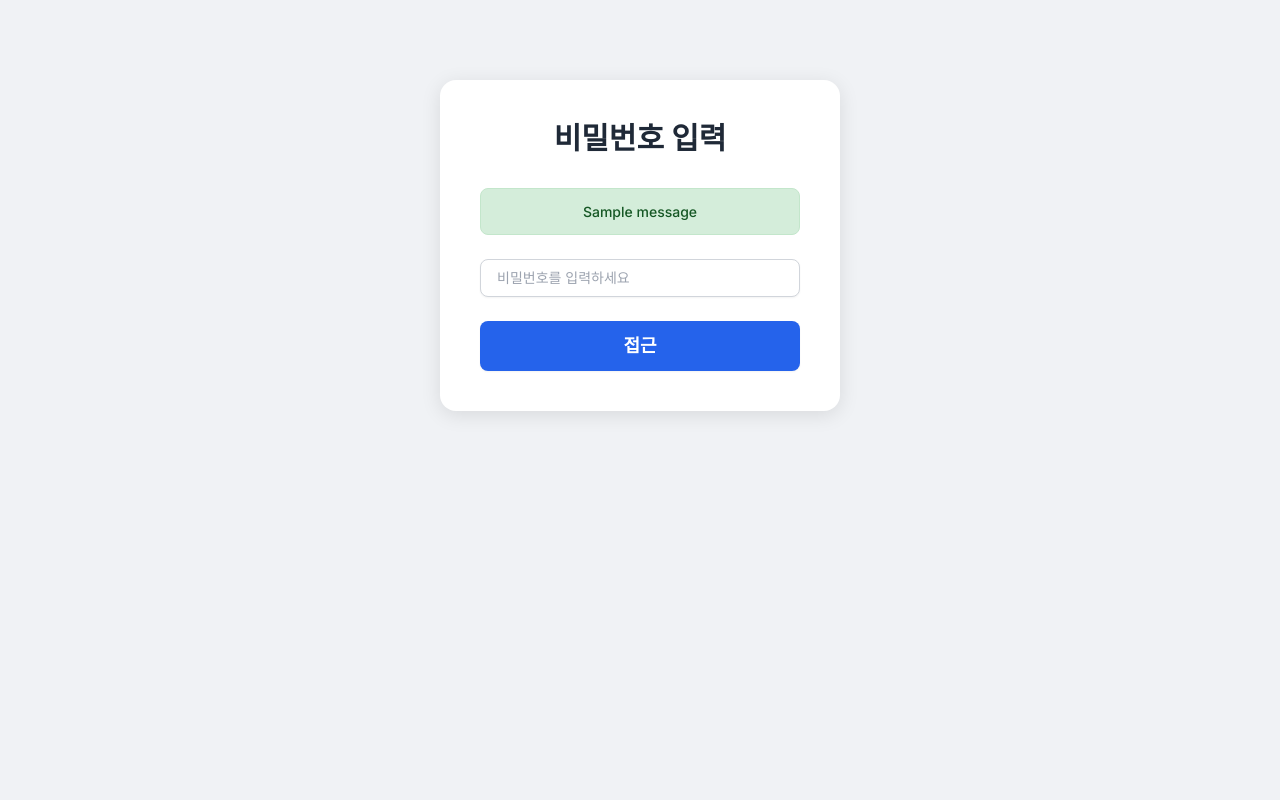
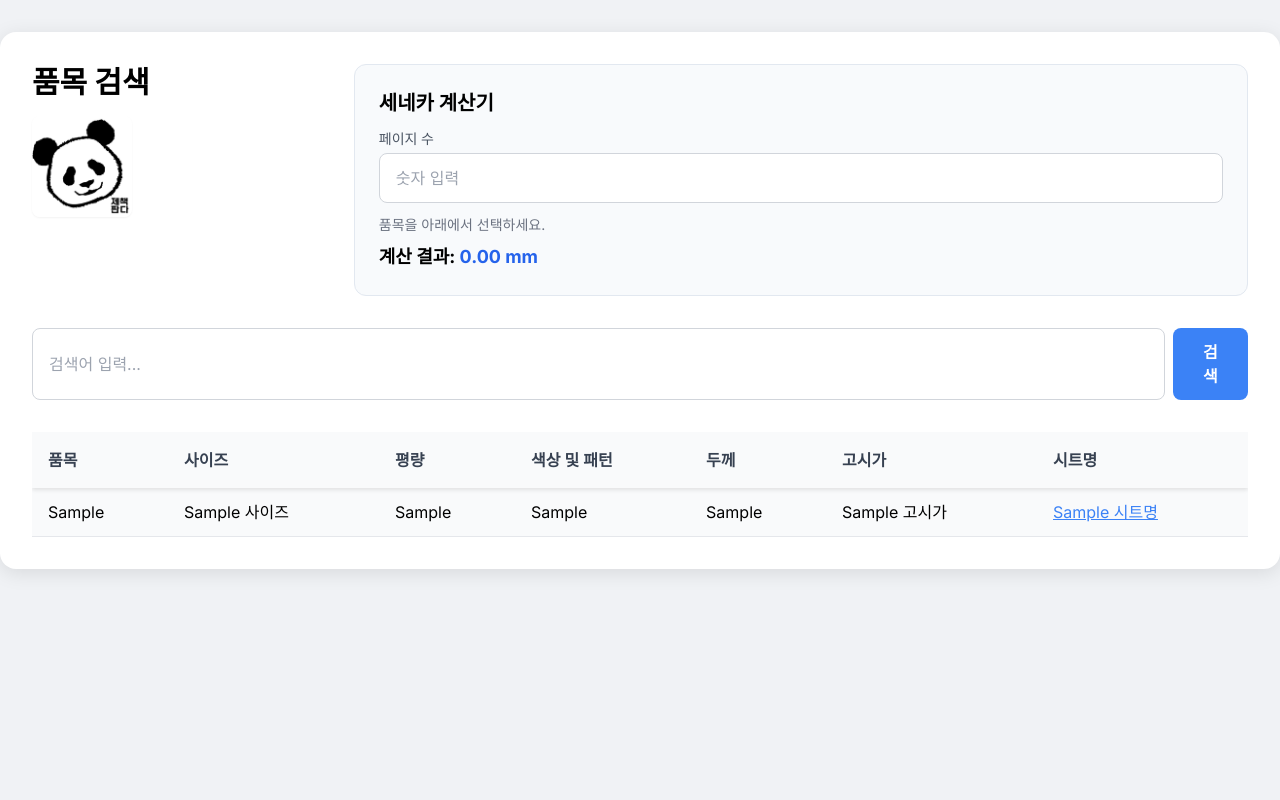
Before and after one commit to goodnotes2/paper, a Python web app: template templates/index.html in a window 1280 px wide. Run offline with Jinja, Linux system fonts and the light colour scheme; the template is opened without the code that fills it: most values are stand-ins (such as "Sample title", 1, 10 or a date in 2020); one stand-in notice (Sample message) is shown; some libraries are stand-ins or nearby versions.

Commit message:
최종 디자인 및 계산 로직 수정

```diff
--- a/templates/index.html
+++ b/templates/index.html
@@ -7,230 +7,108 @@
     <script src="https://cdn.tailwindcss.com"></script>
     <link href="https://fonts.googleapis.com/css2?family=Inter:wght@400;500;600;700&display=swap" rel="stylesheet">
     <style>
-        body {
-            font-family: 'Inter', sans-serif;
-            background-color: #f0f2f5;
-            display: flex;
-            justify-content: center;
-            align-items: flex-start; /* 중앙 정렬 해제하여 긴 리스트 보기 편하게 수정 */
-            min-height: 100vh;
-            margin: 0;
-        }
-        .container {
-            width: 100%;
-            max-width: 1200px;
-            margin: 2rem auto;
-            padding: 2rem;
-            background-color: #ffffff;
-            border-radius: 1rem;
-            box-shadow: 0 4px 20px rgba(0, 0, 0, 0.1);
-        }
-        .password-container {
-            background-color: #ffffff;
-            padding: 2.5rem;
-            border-radius: 1rem;
-            box-shadow: 0 4px 20px rgba(0, 0, 0, 0.1);
-            width: 100%;
-            max-width: 400px;
-            text-align: center;
-            margin-top: 10vh;
-        }
-        .search-input, .calculator-input {
-            border: 1px solid #d1d5db;
-            border-radius: 0.5rem;
-            padding: 0.75rem 1rem;
-            font-size: 1rem;
-            width: 100%;
-        }
-        .search-button, .calculator-button {
-            background-color: #3b82f6;
-            color: white;
-            padding: 0.75rem 1.5rem;
-            border-radius: 0.5rem;
-            font-weight: 600;
-            transition: background-color 0.2s ease-in-out;
-        }
-        .search-button:hover, .calculator-button:hover {
-            background-color: #2563eb;
+        body { font-family: 'Inter', sans-serif; background-color: #f0f2f5; margin: 0; padding-top: 2rem; }
+        .container { width: 95%; max-width: 1200px; margin: 0 auto 2rem; padding: 2rem; background-color: #ffffff; border-radius: 1rem; box-shadow: 0 4px 20px rgba(0, 0, 0, 0.1); }
+        .search-input, .calculator-input { border: 1px solid #d1d5db; border-radius: 0.5rem; padding: 0.75rem 1rem; width: 100%; }
+        .search-button { background-color: #3b82f6; color: white; padding: 0.75rem 1.5rem; border-radius: 0.5rem; font-weight: 600; }
+
+        /* 📌 테이블 헤더 브라우저 상단 고정 */
+        .sticky-header {
+            position: sticky;
+            top: 0;
+            z-index: 50;
+            background-color: #f3f4f6 !important;
+            box-shadow: 0 2px 4px rgba(0,0,0,0.1);
         }
 
-        /* 📌 테이블 헤더 브라우저 최상단 고정 */
-        .table-header {
-            background-color: #f3f4f6 !important;
-            position: sticky;
-            top: 0;           /* 브라우저 맨 위에 고정 */
-            z-index: 50;      /* 다른 요소들보다 최상위에 위치 */
-            box-shadow: 0 2px 4px rgba(0, 0, 0, 0.1); /* 고정되었을 때 구분선 효과 */
-            color: #374151;
-            font-weight: 600;
-            padding: 1rem;
-            text-align: left;
-        }
+        th { padding: 1rem; text-align: left; color: #374151; font-weight: 600; }
+        td { padding: 0.75rem 1rem; border-bottom: 1px solid #e5e7eb; }
+        tr:nth-child(odd) { background-color: #f9fafb; }
+        tr:hover { background-color: #eff6ff; cursor: pointer; }
 
-        .table-row:nth-child(odd) {
-            background-color: #f9fafb;
-        }
-        .table-row-cell {
-            padding: 0.75rem 1rem;
-            border-bottom: 1px solid #e5e7eb;
-        }
-        .flash-message {
-            padding: 0.75rem 1rem;
-            margin-bottom: 1rem;
-            border-radius: 0.5rem;
-            font-size: 0.875rem;
-            font-weight: 500;
-        }
-        .flash-message.success { background-color: #d4edda; color: #155724; border: 1px solid #c3e6cb; }
-        .flash-message.danger { background-color: #f8d7da; color: #721c24; border: 1px solid #f5c6cb; }
-
-        .selected-product-display {
-            font-size: 0.9rem;
-            color: #4b5563;
-            margin-top: 0.5rem;
-            min-height: 1.5rem;
-        }
-
-        /* 📌 max-height 제거됨: 테이블이 전체 길이로 나옴 */
-        .table-container {
-            width: 100%;
-            overflow-x: auto; /* 가로 스크롤은 유지 */
-        }
+        .logo-img { width: 100px; height: auto; border-radius: 0.5rem; }
+        .calculator-box { background-color: #f8fafc; padding: 1.5rem; border-radius: 0.75rem; border: 1px solid #e2e8f0; }
     </style>
 </head>
 <body>
-    {% if not authenticated %}
-        <div class="password-container">
-            <h2 class="text-3xl font-bold text-gray-800 mb-8">비밀번호 입력</h2>
-            {% with messages = get_flashed_messages(with_categories=true) %}
-                {% if messages %}
-                    <div class="mb-6">
-                        {% for category, message in messages %}
-                            <div class="flash-message {{ category }}">{{ message }}</div>
-                        {% endfor %}
-                    </div>
-                {% endif %}
-            {% endwith %}
-            <form method="POST" action="{{ url_for('index') }}" class="space-y-6">
-                <input type="password" id="password" name="password" placeholder="비밀번호를 입력하세요" required
-                       class="mt-1 block w-full px-4 py-2 border border-gray-300 rounded-lg shadow-sm focus:ring-blue-500 focus:border-blue-500 sm:text-sm">
-                <button type="submit" class="w-full flex justify-center py-2.5 px-4 border border-transparent rounded-lg shadow-sm text-lg font-semibold text-white bg-blue-600 hover:bg-blue-700">
-                    접근
-                </button>
-            </form>
-        </div>
-    {% else %}
     <div class="container">
-            <div class="flex justify-between items-center mb-8">
-                <h1 class="text-4xl font-extrabold text-gray-900">품목 검색</h1>
+        <div class="flex flex-col sm:flex-row justify-between items-start gap-6 mb-8">
+            <div class="w-full sm:w-1/4">
+                <h1 class="text-3xl font-extrabold mb-4">품목 검색</h1>
+                <img src="/static/search.png" alt="Logo" class="logo-img shadow-sm" onerror="this.src='https://via.placeholder.com/100?text=Logo'">
             </div>
 
-            <div class="flex flex-col sm:flex-row items-start justify-between gap-8 mb-8 w-full">
-                <div class="flex-shrink-0 w-full sm:w-1/3 flex justify-center sm:justify-start">
-                    <img src="{{ url_for('static', filename='search.png') }}" alt="Search Logo" class="w-24 h-auto rounded-lg shadow-md">
-                </div>
-
-                <div class="bg-gray-50 p-6 rounded-lg shadow-inner w-full sm:w-2/3">
-                    <h2 class="text-2xl font-bold text-gray-800 mb-2">세네카 계산기</h2>
-                    <div class="flex flex-col sm:flex-row gap-4 mb-2 items-end">
-                        <div class="flex-1 max-w-xs">
-                            <label for="seneca_page_count" class="block text-sm font-medium text-gray-700 mb-1">페이지</label>
-                            <input type="number" step="1" id="seneca_page_count" name="seneca_page_count" placeholder="페이지 수" class="calculator-input">
-                            <input type="hidden" id="seneca_selected_thickness_hidden">
+            <div class="w-full sm:w-3/4 calculator-box">
+                <h2 class="text-xl font-bold mb-3">세네카 계산기</h2>
+                <div class="flex items-end gap-4 mb-3">
+                    <div class="flex-1">
+                        <label class="block text-sm font-medium text-gray-600 mb-1">페이지 수</label>
+                        <input type="number" id="page_input" placeholder="숫자 입력" class="calculator-input" oninput="calculate()">
                     </div>
                 </div>
-                    <p class="selected-product-display" id="seneca_selected_product_info_display">품목을 선택해주세요.</p>
-                    <p class="text-xl font-semibold text-gray-800">
-                        결과: <span class="text-blue-600" id="seneca_calculated_result_display">0.0 세네카</span>
-                    </p>
+                <p id="product_info" class="text-sm text-gray-500 mb-2">품목을 아래에서 선택하세요.</p>
+                <div class="text-lg font-bold">계산 결과: <span id="result" class="text-blue-600">0.00 mm</span></div>
             </div>
         </div>
 
-            <form method="POST" action="{{ url_for('index') }}" class="flex gap-4 mb-8">
-                <input type="text" name="keyword" placeholder="검색어를 입력하세요..." value="{{ keyword }}" class="search-input flex-grow">
+        <form method="POST" class="flex gap-2 mb-8">
+            <input type="text" name="keyword" value="{{ keyword }}" placeholder="검색어 입력..." class="search-input">
             <button type="submit" class="search-button">검색</button>
         </form>
 
-            {% if results %}
-                <div class="table-container shadow-md rounded-lg">
-                    <table class="min-w-full divide-y divide-gray-200">
-                        <thead>
+        <div class="overflow-x-auto">
+            <table class="min-w-full bg-white">
+                <thead class="sticky-header">
                     <tr>
-                                <th class="table-header">품목</th>
-                                <th class="table-header">사이즈</th>
-                                <th class="table-header">평량</th>
-                                <th class="table-header">색상 및 패턴</th>
-                                <th class="table-header">두께</th>
-                                <th class="table-header">고시가</th>
-                                <th class="table-header">시트명</th>
+                        <th>품목</th>
+                        <th>사이즈</th>
+                        <th>평량</th>
+                        <th>색상 및 패턴</th>
+                        <th>두께</th>
+                        <th>고시가</th>
+                        <th>시트명</th>
                     </tr>
                 </thead>
-                        <tbody class="bg-white divide-y divide-gray-200">
+                <tbody>
                     {% for item in results %}
-                            <tr class="cursor-pointer hover:bg-blue-50"
-                                data-품목="{{ item.품목 }}" data-사이즈="{{ item.사이즈 }}"
-                                data-평량="{{ item.평량 }}" data-두께="{{ item.두께 }}"
-                                onclick="selectProductForSeneca(this)">
-                                <td class="table-row-cell">{{ item.품목 }}</td>
-                                <td class="table-row-cell">{{ item.사이즈 }}</td>
-                                <td class="table-row-cell">{{ item.평량 }}</td>
-                                <td class="table-row-cell">{{ item.색상_및_패턴 }}</td>
-                                <td class="table-row-cell">{{ item.두께 }}</td>
-                                <td class="table-row-cell" data-original-price="{{ item.고시가_원본 }}" onclick="togglePrice(this)">{{ item.고시가 }}</td>
-                                <td class="table-row-cell">
-                                    <a href="{{ item.url }}" target="_blank" class="text-blue-600 hover:underline">{{ item.시트명 }}</a>
-                                </td>
+                    <tr onclick="selectRow(this, '{{ item.두께 }}', '{{ item.품목 }}')">
+                        <td>{{ item.품목 }}</td>
+                        <td>{{ item.사이즈 }}</td>
+                        <td>{{ item.평량 }}</td>
+                        <td>{{ item.색상_및_패턴 }}</td>
+                        <td>{{ item.두께 }}</td>
+                        <td>{{ item.고시가 }}</td>
+                        <td><a href="{{ item.url }}" target="_blank" class="text-blue-500 underline">{{ item.시트명 }}</a></td>
                     </tr>
                     {% endfor %}
                 </tbody>
             </table>
         </div>
-            {% endif %}
     </div>
-    {% endif %}
 
     <script>
-        const senecaResultDisplay = document.getElementById('seneca_calculated_result_display');
-        const senecaPageCountInput = document.getElementById('seneca_page_count');
-        const senecaSelectedThicknessHidden = document.getElementById('seneca_selected_thickness_hidden');
-        const senecaSelectedProductInfoDisplay = document.getElementById('seneca_selected_product_info_display');
+        let selectedThickness = 0;
 
-        function triggerSenecaCalculation() {
-            const pageCount = parseFloat(senecaPageCountInput.value);
-            const thickness = parseFloat(senecaSelectedThicknessHidden.value);
-            if (pageCount && thickness) {
-                const result = (pageCount / 2) * thickness / 1000;
-                senecaResultDisplay.textContent = result.toFixed(2) + ' 세네카';
+        function selectRow(row, thickness, name) {
+            // thickness가 문자열로 들어올 수 있으므로 숫자로 변환
+            selectedThickness = parseFloat(thickness);
+            document.getElementById('product_info').innerText = "선택됨: " + name + " (두께: " + thickness + ")";
+            calculate();
+        }
+
+        function calculate() {
+            const pages = parseFloat(document.getElementById('page_input').value);
+            const resultElement = document.getElementById('result');
+
+            if (pages > 0 && selectedThickness > 0) {
+                // 세네카 공식: (페이지 / 2) * 두께 / 1000
+                const res = (pages / 2) * selectedThickness / 1000;
+                resultElement.innerText = res.toFixed(2) + " mm";
+                resultElement.classList.remove('text-red-500');
             } else {
-                senecaResultDisplay.textContent = '0.0 세네카';
+                resultElement.innerText = "0.00 mm";
             }
         }
-
-        function selectProductForSeneca(rowElement) {
-            const { 품목, 사이즈, 평량, 두께 } = rowElement.dataset;
-            if (!두께 || 두께 === 'None' || 두께 === 'nan') {
-                alert("두께 정보가 없습니다.");
-                return;
-            }
-            senecaSelectedThicknessHidden.value = 두께;
-            senecaSelectedProductInfoDisplay.textContent = `${품목} (${사이즈}/${평량}g) - 두께: ${두께}`;
-            triggerSenecaCalculation();
-        }
-
-        function togglePrice(cell) {
-            const originalPrice = parseFloat(cell.dataset.originalPrice);
-            if (isNaN(originalPrice)) return;
-            const isDivided = cell.getAttribute('data-is-divided') === 'true';
-            if (isDivided) {
-                cell.textContent = originalPrice.toLocaleString('ko-KR');
-                cell.setAttribute('data-is-divided', 'false');
-            } else {
-                cell.textContent = (originalPrice / 500).toFixed(2);
-                cell.setAttribute('data-is-divided', 'true');
-            }
-        }
-
-        senecaPageCountInput.addEventListener('input', triggerSenecaCalculation);
     </script>
 </body>
 </html>
```
Lines whose indentation alone changed are shown as unchanged.
